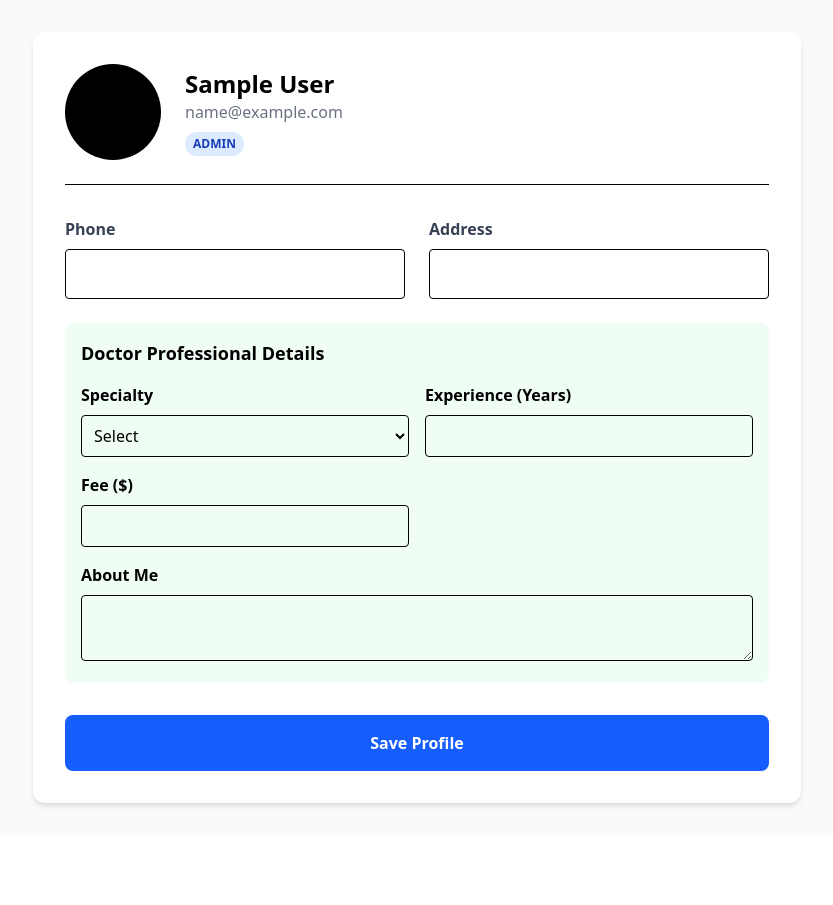
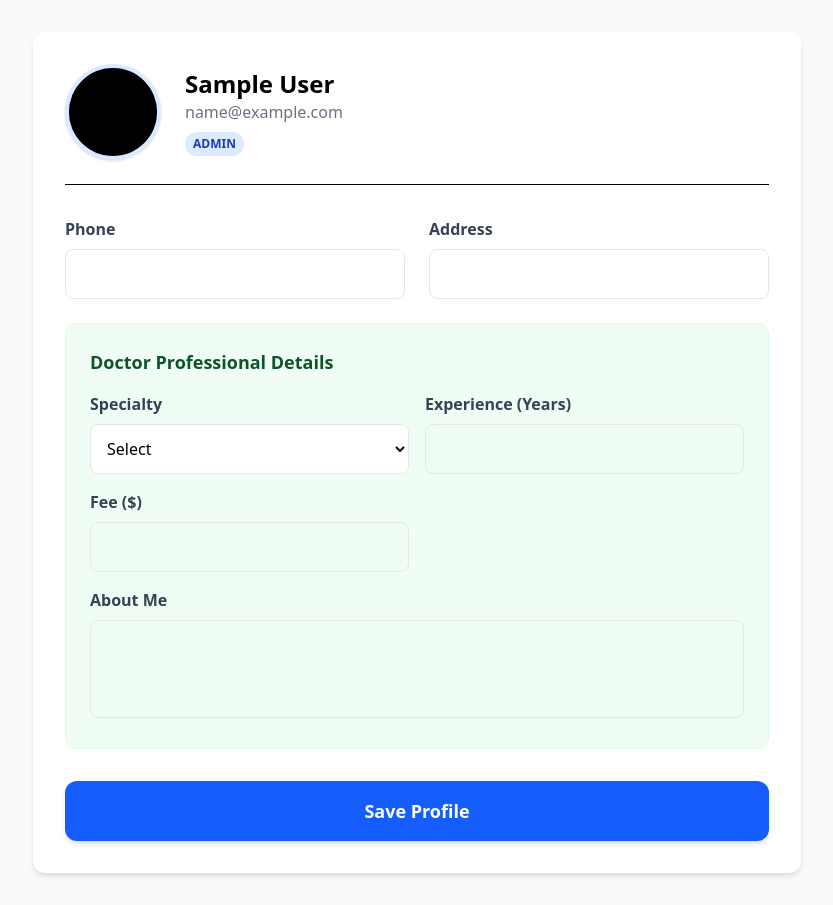
Before and after one commit to YASHWANTHGUNA/askdoc-telehealth, a React app in the folder frontend/: page /profile in a window 1280 px wide. Shown: the whole page, without its empty margins (223-1056 px from the left). Before the commit the page ends 835 px from the top, so only its background shows below. Built offline with nearby package versions, Linux system fonts and the light colour scheme; no server answers; sample sign-in values are in the browser's storage; the HTML template or start-up script is replaced by a standard one.

Commit message:
Profile picture feature improvisation

```diff
--- a/frontend/src/pages/UserProfile.jsx
+++ b/frontend/src/pages/UserProfile.jsx
@@ -1,14 +1,17 @@
-import React, { useState, useEffect } from "react";
+import React, { useState, useEffect, useRef } from "react";
 import api from "../api/axiosInstance";
-import toast from "react-hot-toast"; // ✅ Added import
+import toast from "react-hot-toast";
 
 const UserProfile = () => {
   const [user, setUser] = useState({});
   const [preview, setPreview] = useState(null);
 
-  // NEW STATES
   const [selectedFile, setSelectedFile] = useState(null);
   const [uploading, setUploading] = useState(false);
+
+  const [isMenuOpen, setIsMenuOpen] = useState(false);
+  const [isViewModalOpen, setIsViewModalOpen] = useState(false);
+  const fileInputRef = useRef(null);
 
   const [formData, setFormData] = useState({
     email: "",
@@ -17,30 +20,21 @@ const UserProfile = () => {
     gender: "",
     dob: "",
     photo: "",
-
-    // Patient Fields
     bloodGroup: "",
     height: "",
     weight: "",
     medicalBio: "",
-
-    // Doctor Fields
     specialty: "",
     experience: "",
     consultationFee: "",
     aboutDoctor: "",
   });
 
-  // ======================================
-  // LOAD USER DATA
-  // ======================================
-
   useEffect(() => {
     const storedUser = JSON.parse(localStorage.getItem("user"));
 
     if (storedUser) {
       setUser(storedUser);
-
       setPreview(
         storedUser.photo && storedUser.photo !== "default"
           ? storedUser.photo
@@ -52,30 +46,19 @@ const UserProfile = () => {
         phone: storedUser.phone || "",
         address: storedUser.address || "",
         gender: storedUser.gender || "",
-        dob: storedUser.dob
-          ? storedUser.dob.split("T")[0]
-          : "",
+        dob: storedUser.dob ? storedUser.dob.split("T")[0] : "",
         photo: storedUser.photo || "",
-
-        // Patient
         bloodGroup: storedUser.bloodGroup || "",
         height: storedUser.height || "",
         weight: storedUser.weight || "",
         medicalBio: storedUser.medicalBio || "",
-
-        // Doctor
         specialty: storedUser.specialty || "",
         experience: storedUser.experience || "",
-        consultationFee:
-          storedUser.consultationFee || "",
+        consultationFee: storedUser.consultationFee || "",
         aboutDoctor: storedUser.aboutDoctor || "",
       });
     }
   }, []);
-
-  // ======================================
-  // HANDLE TEXT INPUTS
-  // ======================================
 
   const handleChange = (e) => {
     setFormData({
@@ -84,344 +67,289 @@ const UserProfile = () => {
     });
   };
 
-  // ======================================
-  // HANDLE IMAGE CHANGE
-  // ======================================
-
   const handleImageUpload = (e) => {
     const file = e.target.files[0];
-
     if (!file) return;
 
-    // OPTIONAL EXTRA VALIDATION
     if (!file.type.startsWith("image/")) {
-      toast.error("Please upload a valid image."); // ✅ Replaced alert
+      toast.error("Please upload a valid image.");
       return;
     }
 
-    // 10MB FRONTEND CHECK
     if (file.size > 10 * 1024 * 1024) {
-      toast.error("Image too large. Max size is 10MB."); // ✅ Replaced alert
+      toast.error("Image too large. Max size is 10MB.");
       return;
     }
 
-    // Store actual file
     setSelectedFile(file);
-
-    // Instant preview
-    const previewUrl = URL.createObjectURL(file);
-
-    setPreview(previewUrl);
+    setPreview(URL.createObjectURL(file));
+    setIsMenuOpen(false);
   };
 
-  // ======================================
-  // SAVE PROFILE
-  // ======================================
+  const handleRemovePicture = () => {
+    setPreview(null);
+    setSelectedFile(null);
+    setFormData({ ...formData, photo: "default" });
+    setIsMenuOpen(false);
+  };
+
+  const triggerFileInput = () => {
+    fileInputRef.current.click();
+    setIsMenuOpen(false);
+  };
 
   const handleSave = async () => {
     try {
       setUploading(true);
-
-      // Create multipart form data
       const uploadData = new FormData();
 
-      // ======================================
-      // APPEND TEXT FIELDS
-      // ======================================
-
       Object.keys(formData).forEach((key) => {
-        uploadData.append(
-          key,
-          formData[key] || ""
-        );
+        uploadData.append(key, formData[key] || "");
       });
 
-      // ======================================
-      // APPEND IMAGE
-      // ======================================
-
       if (selectedFile) {
-        uploadData.append(
-          "image",
-          selectedFile
-        );
+        uploadData.append("image", selectedFile);
       }
 
-      // ======================================
-      // SEND REQUEST
-      // ======================================
-
-      const res = await api.patch(
-        `/users/update-profile`,
-        uploadData,
-        {
+      const res = await api.patch(`/users/update-profile`, uploadData, {
         headers: {
-            "Content-Type":
-              "multipart/form-data",
+          "Content-Type": "multipart/form-data",
         },
-        }
-      );
-
-      // ======================================
-      // UPDATE LOCAL USER
-      // ======================================
+      });
 
       const updatedUser = res.data.data;
-
-      localStorage.setItem(
-        "user",
-        JSON.stringify(updatedUser)
-      );
-
+      localStorage.setItem("user", JSON.stringify(updatedUser));
       setUser(updatedUser);
 
-      // Update preview with actual cloudinary URL
-      if (updatedUser.photo) {
-        setPreview(updatedUser.photo);
-      }
+      // 👇 THE FIX: Cleanly handles the "default" string so it sets to null!
+      setPreview(updatedUser.photo && updatedUser.photo !== "default" ? updatedUser.photo : null);
 
-      toast.success("Profile Updated Successfully!"); // ✅ Replaced alert
-
+      toast.success("Profile Updated Successfully!");
     } catch (err) {
-      console.error(
-        "Failed to update profile:",
-        err
-      );
-
-      // ✅ Replaced alert
-      toast.error(
-        err.response?.data?.message || "Failed to update profile."
-      );
+      console.error("Failed to update profile:", err);
+      toast.error(err.response?.data?.message || "Failed to update profile.");
     } finally {
       setUploading(false);
     }
   };
 
   return (
-    <div className="min-h-screen bg-gray-50 p-8 flex justify-center">
+    <div className="min-h-screen bg-gray-50 p-8 flex justify-center relative">
       <div className="bg-white p-8 rounded-xl shadow-md w-full max-w-3xl">
 
-        {/* HEADER */}
-        <div className="flex items-center gap-6 mb-8 border-b pb-6">
+        <div className="flex items-center gap-6 mb-8 border-b pb-6 relative">
 
-          {/* PROFILE IMAGE */}
-          <div className="relative group">
-
-            <div className="h-24 w-24 rounded-full overflow-hidden border-4 border-blue-100 flex items-center justify-center bg-blue-600 text-white text-3xl font-bold uppercase">
-
+          <div className="relative">
+            <div
+              onClick={() => setIsMenuOpen(!isMenuOpen)}
+              className="h-24 w-24 rounded-full overflow-hidden border-4 border-blue-100 flex items-center justify-center bg-blue-600 text-white text-3xl font-bold uppercase cursor-pointer group relative shadow-sm transition-transform hover:scale-105"
+            >
               {preview ? (
                 <img
                   src={preview}
                   alt="Profile"
-                  className="h-full w-full object-cover"
+                  className="h-full w-full object-cover bg-white"
+                  // 👇 THE FIX: If the image URL is broken, immediately switch back to the letter icon
+                  onError={() => setPreview(null)}
                 />
               ) : (
                 user.name?.charAt(0)
               )}
 
+              <div className="absolute inset-0 bg-black bg-opacity-0 group-hover:bg-opacity-40 flex items-center justify-center transition-all duration-300">
+                <svg xmlns="http://www.w3.org/2000/svg" className="h-8 w-8 text-white opacity-0 group-hover:opacity-100 transition-opacity duration-300" fill="none" viewBox="0 0 24 24" stroke="currentColor" strokeWidth={2}>
+                  <path strokeLinecap="round" strokeLinejoin="round" d="M3 9a2 2 0 012-2h.93a2 2 0 001.664-.89l.812-1.22A2 2 0 0110.07 4h3.86a2 2 0 011.664.89l.812 1.22A2 2 0 0018.07 7H19a2 2 0 012 2v9a2 2 0 01-2 2H5a2 2 0 01-2-2V9z" />
+                  <path strokeLinecap="round" strokeLinejoin="round" d="M15 13a3 3 0 11-6 0 3 3 0 016 0z" />
+                </svg>
               </div>
-
-            {/* HOVER OVERLAY */}
-            <label className="absolute inset-0 bg-black bg-opacity-0 group-hover:bg-opacity-40 flex items-center justify-center rounded-full cursor-pointer transition-all">
-
-              <span className="text-white opacity-0 group-hover:opacity-100 font-bold text-xs">
-                Change
-              </span>
+            </div>
 
             <input
               type="file"
               accept="image/*"
               className="hidden"
+              ref={fileInputRef}
               onChange={handleImageUpload}
             />
 
-            </label>
+            {isMenuOpen && (
+              <div className="absolute top-28 left-0 w-48 bg-white border border-gray-100 rounded-xl shadow-lg z-20 py-2 animate-fade-in-up">
+                {preview && (
+                  <button
+                    onClick={() => {
+                      setIsViewModalOpen(true);
+                      setIsMenuOpen(false);
+                    }}
+                    className="w-full text-left px-4 py-2 text-sm text-gray-700 hover:bg-gray-50 hover:text-blue-600 transition-colors"
+                  >
+                    View Picture
+                  </button>
+                )}
+                <button
+                  onClick={triggerFileInput}
+                  className="w-full text-left px-4 py-2 text-sm text-gray-700 hover:bg-gray-50 hover:text-blue-600 transition-colors"
+                >
+                  Change Picture
+                </button>
+                {preview && (
+                  <button
+                    onClick={handleRemovePicture}
+                    className="w-full text-left px-4 py-2 text-sm text-red-600 hover:bg-red-50 transition-colors"
+                  >
+                    Remove Picture
+                  </button>
+                )}
+              </div>
+            )}
           </div>
 
-          {/* USER INFO */}
           <div>
-            <h1 className="text-2xl font-bold">
-              {user.name}
-            </h1>
-
-            <p className="text-gray-500">
-              {user.email}
-            </p>
-
+            <h1 className="text-2xl font-bold">{user.name}</h1>
+            <p className="text-gray-500">{user.email}</p>
             <span className="bg-blue-100 text-blue-800 text-xs px-2 py-1 rounded-full uppercase font-bold mt-2 inline-block">
               {user.role}
             </span>
           </div>
         </div>
 
-        {/* COMMON FIELDS */}
         <div className="grid grid-cols-1 md:grid-cols-2 gap-6 mb-6">
-
           <div>
-            <label className="block text-gray-700 font-bold mb-2">
-              Phone
-            </label>
-
+            <label className="block text-gray-700 font-bold mb-2">Phone</label>
             <input
               name="phone"
               value={formData.phone}
               onChange={handleChange}
-              className="w-full p-3 border rounded"
+              className="w-full p-3 border border-gray-200 rounded-lg focus:ring-2 focus:ring-blue-500 focus:border-transparent outline-none transition-all"
             />
           </div>
-
           <div>
-            <label className="block text-gray-700 font-bold mb-2">
-              Address
-            </label>
-
+            <label className="block text-gray-700 font-bold mb-2">Address</label>
             <input
               name="address"
               value={formData.address}
               onChange={handleChange}
-              className="w-full p-3 border rounded"
+              className="w-full p-3 border border-gray-200 rounded-lg focus:ring-2 focus:ring-blue-500 focus:border-transparent outline-none transition-all"
             />
           </div>
         </div>
 
-        {/* PATIENT VIEW */}
         {user.role === "patient" ? (
-          <div className="bg-blue-50 p-4 rounded-lg">
-
-            <h2 className="text-lg font-bold mb-4">
-              Patient Medical Details
-            </h2>
-
+          <div className="bg-blue-50 p-6 rounded-xl border border-blue-100">
+            <h2 className="text-lg font-bold mb-4 text-blue-900">Patient Medical Details</h2>
             <div className="grid grid-cols-2 gap-4">
-
               <div>
-                <label className="block font-bold mb-2">
-                  Blood Group
-                </label>
-
+                <label className="block font-bold mb-2 text-gray-700">Blood Group</label>
                 <input
                   name="bloodGroup"
                   value={formData.bloodGroup}
                   onChange={handleChange}
-                  className="w-full p-2 border rounded"
+                  className="w-full p-3 border border-gray-200 rounded-lg outline-none focus:ring-2 focus:ring-blue-500"
                 />
               </div>
-
               <div>
-                <label className="block font-bold mb-2">
-                  Height
-                </label>
-
+                <label className="block font-bold mb-2 text-gray-700">Height</label>
                 <input
                   name="height"
                   value={formData.height}
                   onChange={handleChange}
-                  className="w-full p-2 border rounded"
+                  className="w-full p-3 border border-gray-200 rounded-lg outline-none focus:ring-2 focus:ring-blue-500"
                 />
               </div>
-
               <div className="col-span-2">
-                <label className="block font-bold mb-2">
-                  Medical Bio
-                </label>
-
+                <label className="block font-bold mb-2 text-gray-700">Medical Bio</label>
                 <textarea
                   name="medicalBio"
                   value={formData.medicalBio}
                   onChange={handleChange}
-                  className="w-full p-2 border rounded"
+                  rows="3"
+                  className="w-full p-3 border border-gray-200 rounded-lg outline-none focus:ring-2 focus:ring-blue-500 resize-none"
                 />
               </div>
             </div>
           </div>
         ) : (
-          <div className="bg-green-50 p-4 rounded-lg">
-
-            <h2 className="text-lg font-bold mb-4">
-              Doctor Professional Details
-            </h2>
-
+          <div className="bg-green-50 p-6 rounded-xl border border-green-100">
+            <h2 className="text-lg font-bold mb-4 text-green-900">Doctor Professional Details</h2>
             <div className="grid grid-cols-2 gap-4">
-
               <div>
-                <label className="block font-bold mb-2">
-                  Specialty
-                </label>
-
+                <label className="block font-bold mb-2 text-gray-700">Specialty</label>
                 <select
                   name="specialty"
                   value={formData.specialty}
                   onChange={handleChange}
-                  className="w-full p-2 border rounded"
+                  className="w-full p-3 border border-gray-200 rounded-lg outline-none focus:ring-2 focus:ring-green-500 bg-white"
                 >
                   <option value="">Select</option>
-                  <option value="Cardiologist">
-                    Cardiologist
-                  </option>
-                  <option value="Dermatologist">
-                    Dermatologist
-                  </option>
-                  <option value="General">
-                    General Physician
-                  </option>
+                  <option value="Cardiologist">Cardiologist</option>
+                  <option value="Dermatologist">Dermatologist</option>
+                  <option value="General">General Physician</option>
                 </select>
               </div>
-
               <div>
-                <label className="block font-bold mb-2">
-                  Experience (Years)
-                </label>
-
+                <label className="block font-bold mb-2 text-gray-700">Experience (Years)</label>
                 <input
                   name="experience"
                   value={formData.experience}
                   onChange={handleChange}
-                  className="w-full p-2 border rounded"
+                  className="w-full p-3 border border-gray-200 rounded-lg outline-none focus:ring-2 focus:ring-green-500"
                 />
               </div>
-
               <div>
-                <label className="block font-bold mb-2">
-                  Fee ($)
-                </label>
-
+                <label className="block font-bold mb-2 text-gray-700">Fee ($)</label>
                 <input
                   name="consultationFee"
                   type="number"
                   value={formData.consultationFee}
                   onChange={handleChange}
-                  className="w-full p-2 border rounded"
+                  className="w-full p-3 border border-gray-200 rounded-lg outline-none focus:ring-2 focus:ring-green-500"
                 />
               </div>
-
               <div className="col-span-2">
-                <label className="block font-bold mb-2">
-                  About Me
-                </label>
-
+                <label className="block font-bold mb-2 text-gray-700">About Me</label>
                 <textarea
                   name="aboutDoctor"
                   value={formData.aboutDoctor}
                   onChange={handleChange}
-                  className="w-full p-2 border rounded"
+                  rows="3"
+                  className="w-full p-3 border border-gray-200 rounded-lg outline-none focus:ring-2 focus:ring-green-500 resize-none"
                 />
               </div>
             </div>
           </div>
         )}
 
-        {/* SAVE BUTTON */}
         <button
           onClick={handleSave}
           disabled={uploading}
-          className="w-full mt-8 bg-blue-600 text-white py-4 rounded-lg font-bold hover:bg-blue-700 transition disabled:opacity-50"
+          className="w-full mt-8 bg-blue-600 text-white py-4 rounded-xl font-bold text-lg hover:bg-blue-700 shadow-md hover:shadow-lg transition-all disabled:opacity-50 disabled:cursor-not-allowed"
         >
-          {uploading
-            ? "Saving..."
-            : "Save Profile"}
+          {uploading ? "Saving..." : "Save Profile"}
         </button>
+      </div>
 
+      {isViewModalOpen && preview && (
+        <div
+          className="fixed inset-0 bg-black bg-opacity-80 z-50 flex items-center justify-center backdrop-blur-sm transition-opacity"
+          onClick={() => setIsViewModalOpen(false)}
+        >
+          <div className="relative max-w-2xl w-full p-4 flex flex-col items-center">
+            <button
+              className="absolute -top-12 right-4 text-white hover:text-gray-300 transition-colors"
+              onClick={() => setIsViewModalOpen(false)}
+            >
+              <svg xmlns="http://www.w3.org/2000/svg" className="h-8 w-8" fill="none" viewBox="0 0 24 24" stroke="currentColor" strokeWidth={2}>
+                <path strokeLinecap="round" strokeLinejoin="round" d="M6 18L18 6M6 6l12 12" />
+              </svg>
+            </button>
+            <img
+              src={preview}
+              alt="Full Profile View"
+              className="rounded-full h-80 w-80 md:h-96 md:w-96 object-cover border-4 border-gray-700 shadow-2xl bg-white"
+              onClick={(e) => e.stopPropagation()}
+            />
           </div>
+        </div>
+      )}
     </div>
   );
 };
```
Also changed, not shown: 1 other file (tests, documents, lock files or other folders). Lines whose indentation alone changed are shown as unchanged.
